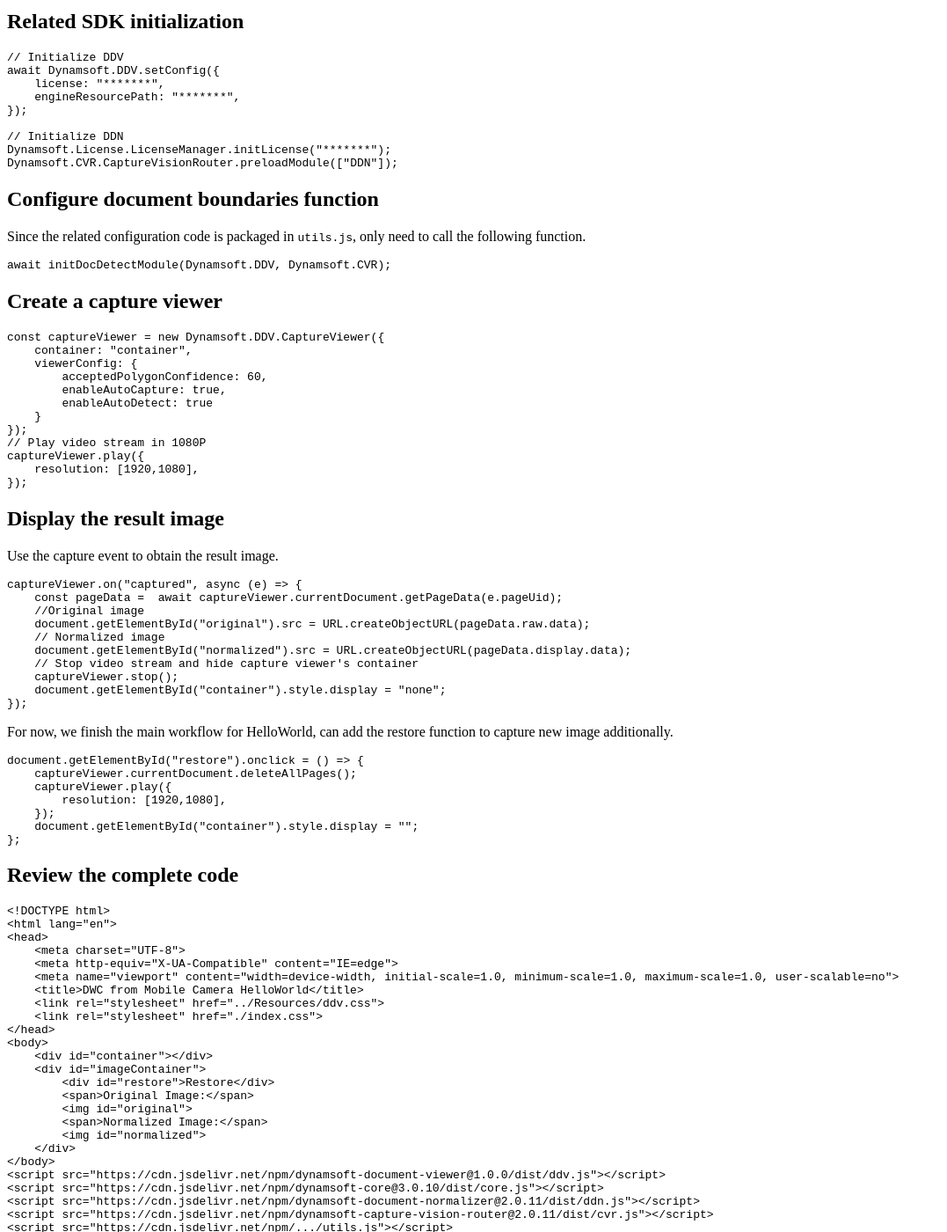
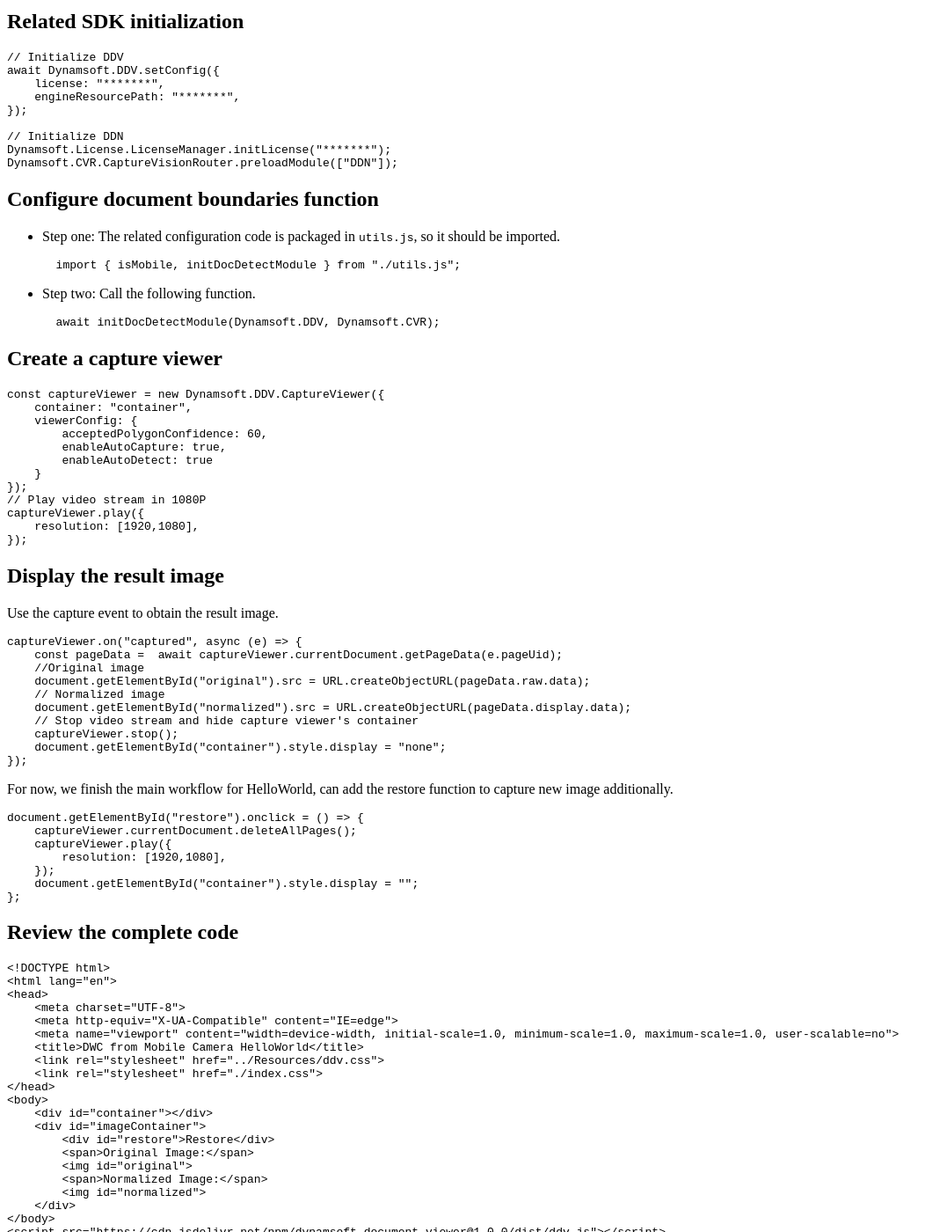
Before and after one commit to dynamsoft-docs/mobile-document-scanner-docs-js, a Jekyll site: the page built from gettingstarted/helloworld.md, in a window 1280 px wide and 1400 px high, scrolled down 2114 px. Shown: the whole window at 88% size, without its empty margins (0-1077 px from the left). Built offline with Jekyll 4.4.1, drawn with Linux system fonts in a browser that asks for light colours; some of the changed text lies outside the part shown.

Commit message:
Update helloworld.md

````diff
--- a/gettingstarted/helloworld.md
+++ b/gettingstarted/helloworld.md
@@ -135,11 +135,17 @@ Dynamsoft.CVR.CaptureVisionRouter.preloadModule(["DDN"]);
 
 ## Configure document boundaries function
 
-Since the related configuration code is packaged in `utils.js`, only need to call the following function.
+- Step one: The related configuration code is packaged in `utils.js`, so it should be imported.
 
-```javascript
-await initDocDetectModule(Dynamsoft.DDV, Dynamsoft.CVR);
-```
+    ```javascript
+    import { isMobile, initDocDetectModule } from "./utils.js";
+    ```
+
+- Step two: Call the following function.
+
+    ```javascript
+    await initDocDetectModule(Dynamsoft.DDV, Dynamsoft.CVR);
+    ```
 
 ## Create a capture viewer
 
@@ -214,61 +220,64 @@ document.getElementById("restore").onclick = () => {
 <script src="https://cdn.jsdelivr.net/npm/dynamsoft-core@3.0.10/dist/core.js"></script>
 <script src="https://cdn.jsdelivr.net/npm/dynamsoft-document-normalizer@2.0.11/dist/ddn.js"></script>
 <script src="https://cdn.jsdelivr.net/npm/dynamsoft-capture-vision-router@2.0.11/dist/cvr.js"></script>
-<script src="https://cdn.jsdelivr.net/npm/.../utils.js"></script>
 <script type="module">
-    // Initialize DDV
-    await Dynamsoft.DDV.setConfig({
-        license: "*******",
-        engineResourcePath: "********",
-    });
+    import { isMobile, initNormalizedModule } from "./utils.js";
 
-    // Initialize DDN
-    Dynamsoft.License.LicenseManager.initLicense("********************");
-    Dynamsoft.CVR.CaptureVisionRouter.preloadModule(["DDN"]);
+    (async () => {
+        // Initialize DDV
+        await Dynamsoft.DDV.setConfig({
+            license: "*******",
+            engineResourcePath: "********",
+        });
 
-    // Configure document boundaries function
-    await initDocDetectModule(Dynamsoft.DDV, Dynamsoft.CVR);
+        // Initialize DDN
+        Dynamsoft.License.LicenseManager.initLicense("********************");
+        Dynamsoft.CVR.CaptureVisionRouter.preloadModule(["DDN"]);
 
-    //Create a capture viewer
-    const captureViewer = new Dynamsoft.DDV.CaptureViewer({
-        container: "container",
-        viewerConfig: {
-            acceptedPolygonConfidence: 60,
-            enableAutoCapture: true,
-            enableAutoDetect: true
-        }
-    });
-    // Play video stream in 1080P
-    captureViewer.play({
-        resolution: [1920,1080],
-    });
+        // Configure document boundaries function
+        await initDocDetectModule(Dynamsoft.DDV, Dynamsoft.CVR);
 
-    // Display the result image
-    captureViewer.on("captured", async (e) => {
-        // Stop video stream and hide capture viewer's container
-        captureViewer.stop();
-        document.getElementById("container").style.display = "none";
-
-        const pageData =  await captureViewer.currentDocument.getPageData(e.pageUid);
-        // Original image
-        document.getElementById("original").src = URL.createObjectURL(pageData.raw.data);
-        // Normalized image
-        document.getElementById("normalized").src = URL.createObjectURL(pageData.display.data);
-    });
-
-    // Restore Button function
-    document.getElementById("restore").onclick = () => {
-        captureViewer.currentDocument.deleteAllPages();
+        //Create a capture viewer
+        const captureViewer = new Dynamsoft.DDV.CaptureViewer({
+            container: "container",
+            viewerConfig: {
+                acceptedPolygonConfidence: 60,
+                enableAutoCapture: true,
+                enableAutoDetect: true
+            }
+        });
+        // Play video stream in 1080P
         captureViewer.play({
             resolution: [1920,1080],
         });
-        document.getElementById("container").style.display = "";
-    };
+
+        // Display the result image
+        captureViewer.on("captured", async (e) => {
+            // Stop video stream and hide capture viewer's container
+            captureViewer.stop();
+            document.getElementById("container").style.display = "none";
+
+            const pageData =  await captureViewer.currentDocument.getPageData(e.pageUid);
+            // Original image
+            document.getElementById("original").src = URL.createObjectURL(pageData.raw.data);
+            // Normalized image
+            document.getElementById("normalized").src = URL.createObjectURL(pageData.display.data);
+        });
+
+        // Restore Button function
+        document.getElementById("restore").onclick = () => {
+            captureViewer.currentDocument.deleteAllPages();
+            captureViewer.play();
+            document.getElementById("container").style.display = "";
+        };
+    })();
 </script>
 </html>
 ```
 
 ## Download the whole project
+
+
 
 ## More use cases
 
````
